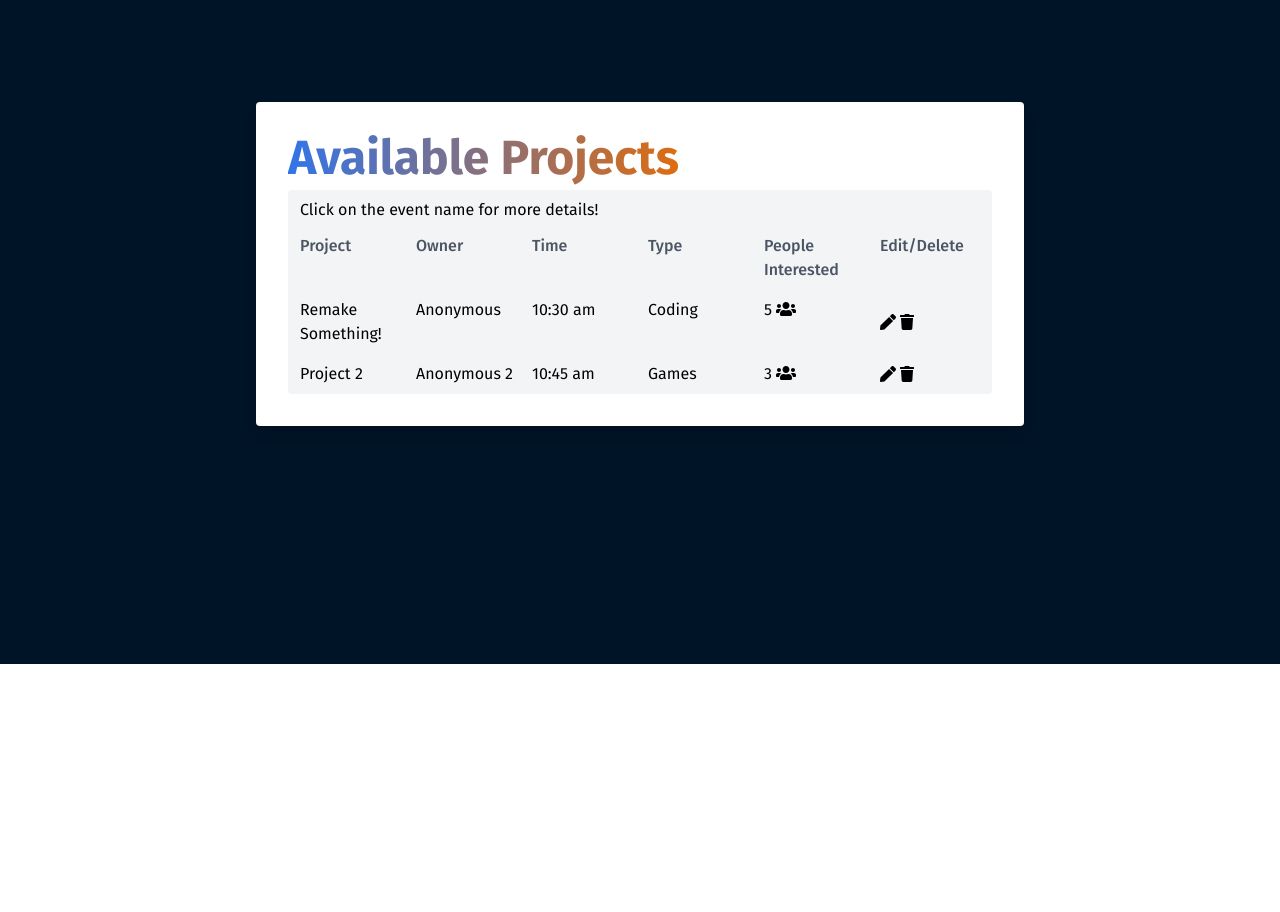
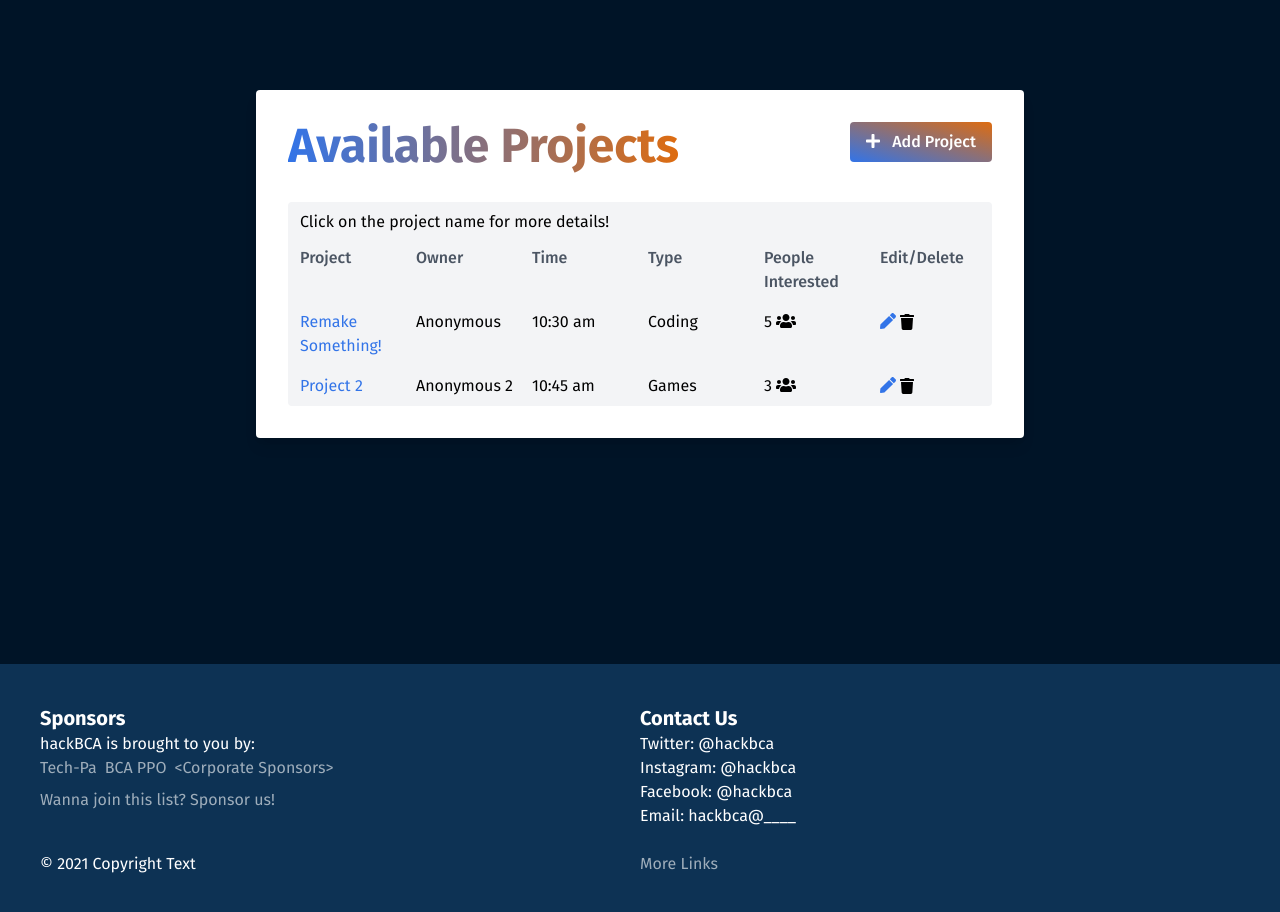
Before and after one commit to stoneroof/hackbca-example-frontend, a React (Create React App) app: page /projects in a window 1280 px wide. Shown: the part 200-1112 px from the top of the page. Before the commit the page ends 864 px from the top, so only its background shows below. Built offline with nearby package versions, Linux system fonts and the light colour scheme.

Commit message:
Add footer and project edit buttons

```diff
--- a/src/App.js
+++ b/src/App.js
@@ -13,6 +13,7 @@ import { Project } from './pages/Project';
 import { ProjectForm } from './pages/ProjectForm';
 import { Navbar } from "./Navbar";
 import { NotFound } from "./pages/404";
+import { Footer } from "./Footer";
 
 function App() {
   return (
@@ -25,6 +26,7 @@ function App() {
         <Route path="/projectform" element={<ProjectForm />} />
         <Route path="*" element={<NotFound />} />
       </Routes>
+      <Footer />
     </Router>
   );
 }
--- /dev/null
+++ b/src/Footer.js
@@ -0,0 +1,29 @@
+export function Footer() {
+    return (
+        <footer className="bg-hackbca-less-dark-blue w-full p-10 text-white">
+            <div className="container mx-auto">
+                <div className="grid grid-gap-4 grid-cols-2">
+                    <div className="mb-6">
+                        <h3 className="font-bold text-xl">Sponsors</h3>
+                        <p>hackBCA is brought to you by:</p>
+                        <div className="flex text-center items-center flex-wrap mb-2">
+                            <a href="https://www.bcappo.com/techpa" className="mr-2 opacity-60 hover:opacity-80 focus:opacity-80 hover:underline">Tech-Pa</a>
+                            <a href="https://www.bcappo.com/" className="mr-2 opacity-60 hover:opacity-80 focus:opacity-80 hover:underline">BCA PPO</a>
+                            <a href="https://www.youtube.com/watch?v=iik25wqIuFo" className="mr-2 opacity-60 hover:opacity-80 focus:opacity-80 hover:underline">&lt;Corporate Sponsors&gt;</a>
+                        </div>
+                        <p><a href="https://www.youtube.com/watch?v=iik25wqIuFo" className="mr-2 opacity-60 hover:opacity-80 focus:opacity-80 hover:underline">Wanna join this list? Sponsor us!</a></p>
+                    </div>
+                    <div className="mb-6">
+                        <h3 className="font-bold text-xl">Contact Us</h3>
+                        <p>Twitter: @hackbca</p>
+                        <p>Instagram: @hackbca</p>
+                        <p>Facebook: @hackbca</p>
+                        <p>Email: hackbca@____</p>
+                    </div>
+                    <div>&copy; 2021 Copyright Text</div>
+                    <div><a href="https://www.youtube.com/watch?v=iik25wqIuFo" className="mr-2 opacity-60 hover:opacity-80 focus:opacity-80 hover:underline">More Links</a></div>
+                </div>
+            </div>
+        </footer>
+    );
+}
--- a/src/index.css
+++ b/src/index.css
@@ -7,3 +7,7 @@
 .fancy-text {
     @apply bg-clip-text bg-gradient-to-r from-hackbca-blue to-hackbca-orange-dark text-transparent;
 }
+
+.fancy-button {
+    @apply bg-hackbca-orange bg-gradient-to-tr from-hackbca-blue to-hackbca-orange-dark text-white font-medium py-2 px-4 rounded transition-all hover:bg-hackbca-orange-dark focus:bg-hackbca-orange-dark focus:outline-none focus:ring-4 focus:ring-hackbca-orange focus:ring-opacity-75;
+}
--- a/src/pages/Project.js
+++ b/src/pages/Project.js
@@ -66,12 +66,12 @@ export function Project() {
                 <div className="flex flex-row flex-wrap mt-1">
                     <div className="flex flex-row items-center space-x-1">
                         <FontAwesomeIcon icon={faGithub} />
-                        <a href="#" className="italic underline text-blue-500">https://example</a>
+                        <a href="https://www.youtube.com/watch?v=iik25wqIuFo" className="italic underline text-blue-500">https://example</a>
                     </div>
                     <div className="w-2" />
                     <div className="flex flex-row items-center space-x-1">
                         <FontAwesomeIcon icon={faExternalLinkAlt} />
-                        <a href="#" className="italic underline text-blue-500">https://example</a>
+                        <a href="https://www.youtube.com/watch?v=iik25wqIuFo" className="italic underline text-blue-500">https://example</a>
                     </div>
                 </div>
             </div>
--- a/src/pages/ProjectForm.js
+++ b/src/pages/ProjectForm.js
@@ -48,7 +48,7 @@ export function ProjectForm() {
                     <textarea className="w-full h-40 appearance-none bg-gray-100 rounded px-3 py-2 transition-all hover:bg-gray-200 focus:bg-gray-200 focus:outline-none focus:ring-4 focus:ring-hackbca-orange focus:ring-opacity-75" placeholder="Ǎ̸͖̦̩̬̄̓Ä̵̡͓̗͕̙́̀̑̋̄͊͐̉Â̶̳̜̻̝͍̙̯̤̫͊̔͝ͅA̶̛̲̖̾͐͑̽̈́̓͋̇͊Ă̴̱͙̠̘̻͕̺̽̉̆̌͛̂̌̒͜Ạ̶̛̥̻̙͇͓͓̫̺̪̩͈̪̈́̾͒́̈́̎͜A̴̝͓̟͇̰͒̀͐͊̉͠Ą̴͚̪͚̥͕͑̄̉́̽́͘A̸̢̩͈͉͕̞͙͈̩̔͋̽͐̀̈̅̑͜͠Ą̸̡͙̼͍̖͙̔̃̈́͗̽͆́͘͘͘͝͝A̵̢͔̳̰̙̖̽͋̈́̍͒̽̀̽̈͐͝ͅĂ̵̛̺̼͇̤͙̦͈͋̽́̔̅͋̓͆̔̂̏͝͠Ą̶̛̞̲͍͙̖͙̤̪̣̺̎͌̔̀͐̍̾̽̃̅̎͜A̸͕͕͉͎̺̔̐̅̑͊̽̓̎̈́͆̚͘͝Ä̵̙͔̜͓͕̭̭̰̯̼̮͙́̂̿͐́̌͘͝ͅͅ" />
                 </FormGroup>
                 <div className="mt-5 flex justify-end">
-                    <button className="bg-hackbca-orange bg-gradient-to-tr from-hackbca-blue to-hackbca-orange-dark text-white font-medium py-2 px-4 rounded transition-all hover:bg-hackbca-orange-dark focus:bg-hackbca-orange-dark focus:outline-none focus:ring-4 focus:ring-hackbca-orange focus:ring-opacity-75">{update ? "Update" : "Add Project"}</button>
+                    <button className="fancy-button">{update ? "Update" : "Add Project"}</button>
                 </div>
             </form>
         </div>
--- a/src/pages/Projects.js
+++ b/src/pages/Projects.js
@@ -1,5 +1,6 @@
 import { FontAwesomeIcon } from '@fortawesome/react-fontawesome'
-import { faCircleInfo, faStar, faPen, faTrash, faUsers, faBarsSort } from '@fortawesome/free-solid-svg-icons'
+import { faCircleInfo, faStar, faPen, faTrash, faUsers, faBarsSort, faPlus } from '@fortawesome/free-solid-svg-icons'
+import { Link } from 'react-router-dom';
 
 export function Projects() {
   return (
@@ -7,12 +8,18 @@ export function Projects() {
     <div className="bg-hackbca-dark-blue min-h-screen p-8 flex justify-center items-center">
       <div className="bg-white rounded shadow-lg p-8 w-192 max-w-full">
 
-        <h1 className="text-5xl font-bold fancy-text w-max max-w-full pb-2">Available Projects</h1>
+        <div className="flex items-start mb-6">
+          <h1 className="text-5xl font-bold fancy-text w-max max-w-full pb-2">Available Projects</h1>
+          <div className="flex-grow" />
+          <Link to="/projectform" className="fancy-button ml-1 block">
+            <FontAwesomeIcon icon={faPlus} className="mr-2" /> Add Project
+          </Link>
+        </div>
         <div className="w-full bg-gray-100 rounded px-3 py-2">
-          <div> Click on the event name for more details!</div>
+          <div> Click on the project name for more details!</div>
 
 
-          <div class="grid grid-cols-6 gap-4">
+          <div class="grid grid-cols-6 gap-4 items-start">
 
             <div class="block mt-3 font-medium text-gray-600">Project</div>
             <div class="block mt-3 font-medium text-gray-600">Owner</div>
@@ -21,19 +28,19 @@ export function Projects() {
             <div class="block mt-3 font-medium text-gray-600">People Interested</div>
             <div class="block mt-3 font-medium text-gray-600" >Edit/Delete</div>
 
-            <div>Remake Something!</div>
+            <div><Link className="text-hackbca-blue hover:underline" to="/projects/1">Remake Something!</Link></div>
             <div>Anonymous</div>
             <div>10:30 am</div>
             <div>Coding</div>
             <div>5 <FontAwesomeIcon icon={faUsers} /></div>
-            <div className="flex flex-row items-center space-x-1"><FontAwesomeIcon icon={faPen} /> <FontAwesomeIcon icon={faTrash} /></div>
+            <div className="flex flex-row items-center space-x-1"><Link className="text-hackbca-blue" to="/projectform?update=true"><FontAwesomeIcon icon={faPen} /></Link> <FontAwesomeIcon icon={faTrash} /></div>
 
-            <div>Project 2</div>
+            <div><Link className="text-hackbca-blue hover:underline" to="/projects/2">Project 2</Link></div>
             <div>Anonymous 2</div>
             <div>10:45 am</div>
             <div>Games</div>
             <div>3 <FontAwesomeIcon icon={faUsers} /></div>
-            <div className="flex flex-row items-center space-x-1"><FontAwesomeIcon icon={faPen} /> <FontAwesomeIcon icon={faTrash} /></div>
+            <div className="flex flex-row items-center space-x-1"><Link className="text-hackbca-blue" to="/projectform?update=true"><FontAwesomeIcon icon={faPen} /></Link> <FontAwesomeIcon icon={faTrash} /></div>
 
 
           </div>
```
